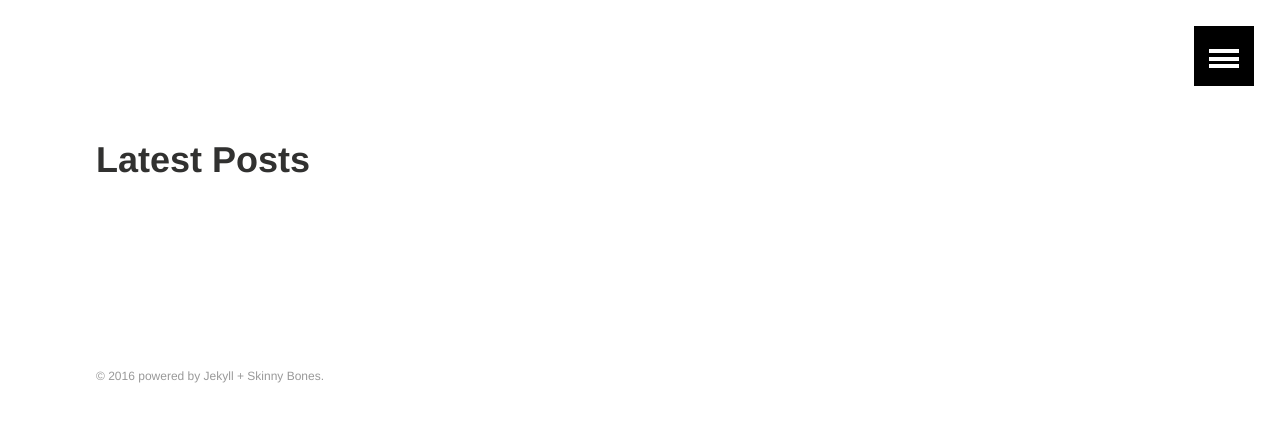
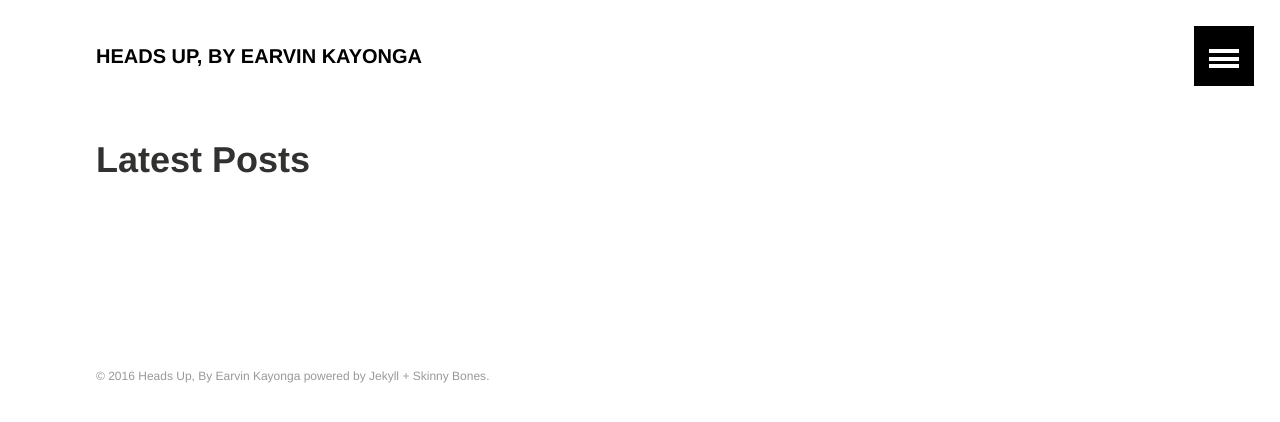
Before and after one commit to EarvinKayonga/earvin, a Jekyll site: the page built from blog/index.md, in a window 1280 px wide. Shown: the top 422 px of the page. Built offline with Jekyll 4.4.1, drawn with Linux system fonts in a browser that asks for light colours.

Commit message:
first settings

```diff
--- a/blog/_config.yml
+++ b/blog/_config.yml
@@ -1,11 +1,11 @@
 # Site wide configuration
 
-title:
+title: Heads Up, By Earvin Kayonga
 description:
 logo: # 120x120 px default image used for Twitter summary card
 teaser: # 400x250 px default teaser image used in image archive grid
-locale: en
-url:
+locale: fr
+url: https://earvinkayonga.com
 
 # Jekyll configuration
 
@@ -37,15 +37,15 @@ titlecase: true
 
 # Site owner
 owner:
-  name:
-  email:
-  twitter:
+  name: Earvin Kayonga
+  email: earvin@earvinkyonga.com
+  twitter: twitter.com/EarvinKayonga
   google:
     ad-client:
     ad-slot:
   bio:
   avatar: bio-photo.jpg # 160x160 px image for author byline
-  disqus-shortname:
+  disqus-shortname: earvinkayonga
 
 
 exclude: ["lib", "config.rb", ".sass-cache", "Capfile", "config", "log", "Rakefile", "Rakefile.rb", "tmp", "*.sublime-project", "*.sublime-workspace", "Gemfile", "Gemfile.lock", "README.md", "LICENSE", "node_modules", "Gruntfile.js", "package.json"]
```
